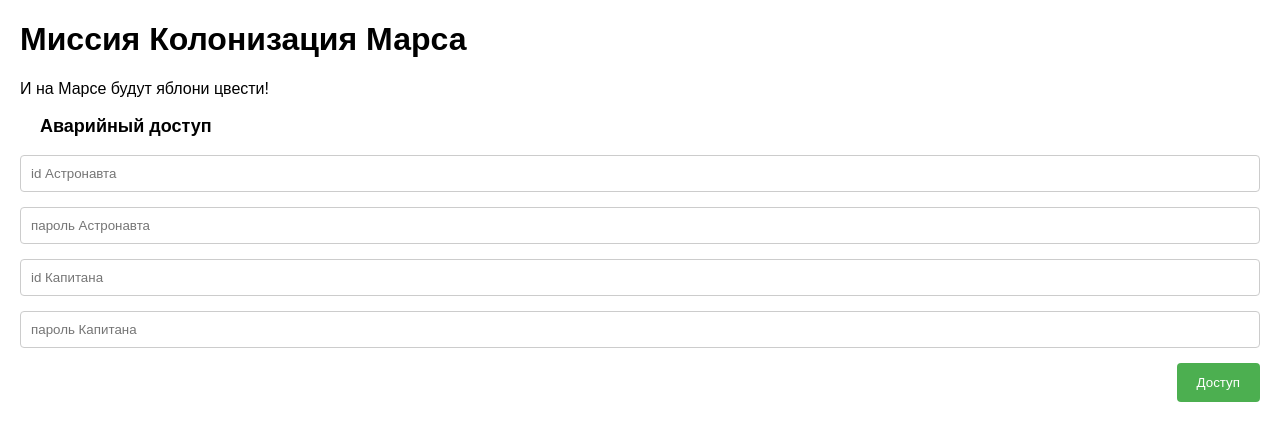
After one commit to kravagee/flask_wtf_edu, a Flask app: page /login in a window 1280 px wide. The commit adds this page. Shown: the top 441 px of the page. Run offline with Flask 3, Linux system fonts and the light colour scheme.

Commit message:
solution for fifth task

```diff
--- a/app.py
+++ b/app.py
@@ -34,6 +34,11 @@ def anwser():
               'ready': True}
     return render_template('auto_anwser.html', **params)
 
+@app.route('/login', methods=['POST', 'GET'])
+def login():
+    if request.method == 'POST':
+        pass
+    return render_template('register.html')
 
 
 if __name__ == '__main__':
--- a/static/css/style.css
+++ b/static/css/style.css
@@ -1,6 +1,47 @@
+body {
+    font-family: sans-serif;
+    margin: 20px;
+}
+
 h4 {
     margin: 20px;
     font-family: sans-serif;
     font-size: 18px;
     color: #c41e3a;
 }
+
+h3 {
+    font-family: sans-serif;
+    font-size: 18px;
+    padding-left: 20px;
+}
+
+h3.widget-title:before {
+    content: url('..images/mars.png');
+}
+
+
+input[type="text"],
+input[type="password"],
+select {
+    width: 100%;
+    padding: 10px;
+    margin-bottom: 15px;
+    border: 1px solid #ccc;
+    border-radius: 4px;
+    box-sizing: border-box;
+}
+
+button[name="end"] {
+    background-color: #4CAF50;
+    color: white;
+    padding: 12px 20px;
+    border: none;
+    border-radius: 4px;
+    cursor: pointer;
+    float: right;
+}
+
+button[name="end"]:hover {
+    background-color: #3e8e41;
+}
--- /dev/null
+++ b/templates/register.html
@@ -0,0 +1,11 @@
+{% extends "base.html"%}
+{% block content %}
+  <h3>Аварийный доступ</h3>
+  <form action="" method="post">
+    <input name="id" type="text" placeholder="id Астронавта">
+    <input name="password" type="password" placeholder="пароль Астронавта">
+    <input name="captain_id" type="text" placeholder="id Капитана">
+    <input name="captain_password" type="password" placeholder="пароль Капитана">
+    <button name="end" type="submit">Доступ</button>
+  </form>
+{% endblock %}
```
Also changed, not shown: static/images/mars.png (added).
